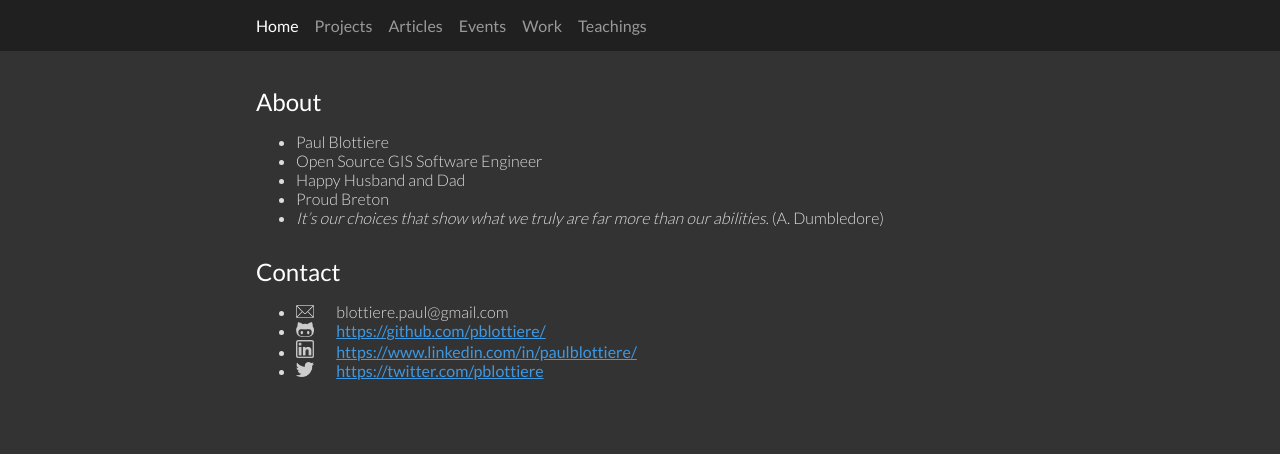
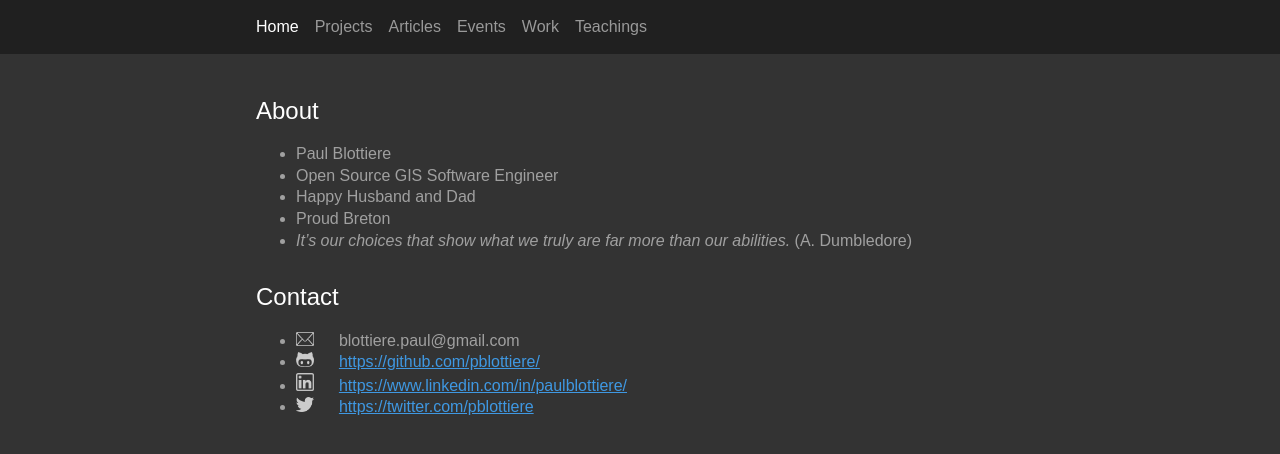
Before and after one commit to pblottiere/pblottiere.github.io, a Jekyll site: the page built from index.md, in a window 1280 px wide. Shown: the top 454 px of the page. Built offline with Jekyll 4.4.1, drawn with Linux system fonts in a browser that asks for light colours; comment, search, counter and statistics services are not loaded; our own code applies the rules of GitHub Pages for plain Markdown files.

Commit message:
Update font

```diff
--- a/_sass/_dark.scss
+++ b/_sass/_dark.scss
@@ -1,6 +1,6 @@
 body[data-state=dark] {
   background-color: $color-dark;
-  color: $color-light;
+  color: $color-text;
 
   ul a {
     color: $color-light-nav;
--- a/_sass/_main.scss
+++ b/_sass/_main.scss
@@ -1,4 +1,5 @@
 @import url('https://fonts.googleapis.com/css?family=Lato:300,400,700');
+@import url('https://fonts.googleapis.com/css?family=Open+Sans:300,400,700');
 
 $color-dark: #333;
 $color-darker: #202020;
@@ -8,6 +9,7 @@ $color-light-nav: #999999;
 $color-lighter: #bbb;
 $color-blue: #3F98E2;
 $color-hr: #404040;
+$color-text: #a0a0a0;
 
 @import 'dark';
 @import 'light';
@@ -16,7 +18,7 @@ $font-size-large: 2.4rem;
 $font-size-normal: 2rem;
 $font-size-small: 1.8rem;
 $font-size-tiny: 1.6rem;
-$font-family-sans: Lato, sans-serif;
+$font-family-sans: Open-Sans, sans-serif;
 
 html, body {
   font-size: 62.5%;
@@ -31,6 +33,7 @@ body {
   font-size: $font-size-tiny;
   font-weight: 300;
   min-height: 100vh;
+  line-height: 1.35;
 
   > * {
     flex: 1 100%;
@@ -149,6 +152,13 @@ p {
   border: 1px solid $color-darker;
 }
 
+.center-image-no-border
+{
+  margin: 0 auto;
+  display: block;
+  border: 0px;
+}
+
 code.inline {
   color: #bbbbbb;
   background-color: $color-darker;
```
